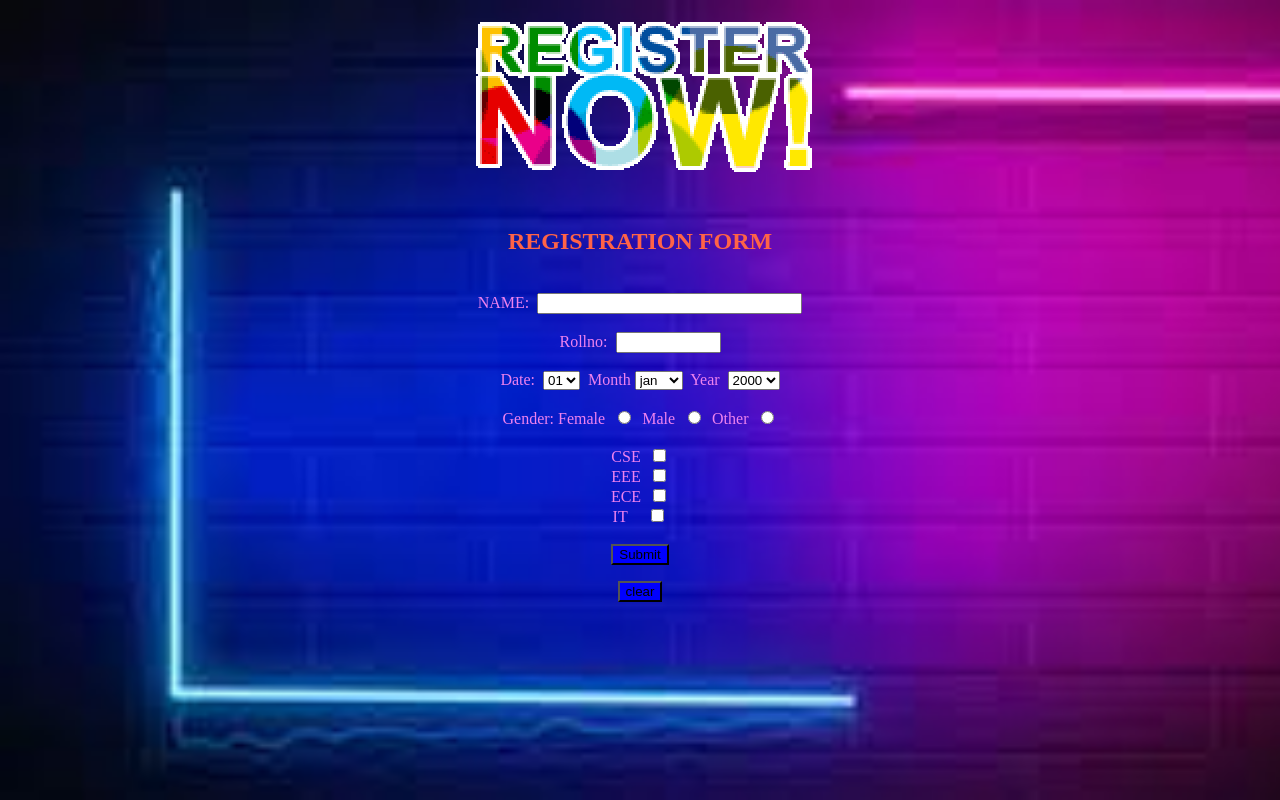
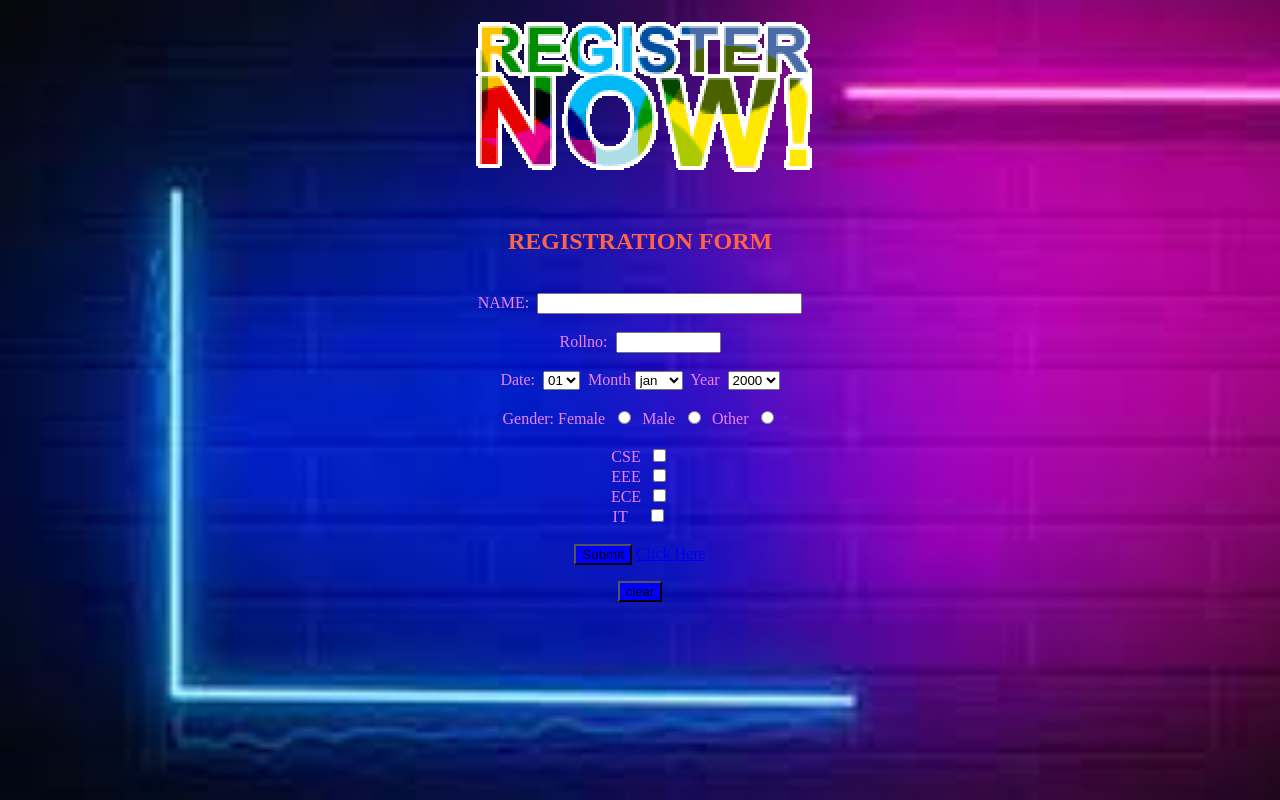
Before and after one commit to SanagalaSaiSreeja/mywebsite, a plain HTML site: page index.html in a window 1280 px wide. Drawn offline with Linux system fonts and the light colour scheme.

Commit message:
Update index.html

```diff
--- a/index.html
+++ b/index.html
@@ -80,6 +80,7 @@
     <label>IT </label>&nbsp&nbsp&nbsp <input type="checkbox" /><br /><br />
     <form method="POST" action="https://sanagalasaisreeja.github.io/reg-2/">
       <input type="submit" style="background-color:blue" color="black">
+       <a align="center" href="https://sanagalasaisreeja.github.io/reg-2/" color:"black">Click Here</a>
     </form>
     <form method="POST" action="index.html">
       <input type="submit" value="clear" style="background-color:blue" color="black">
```
